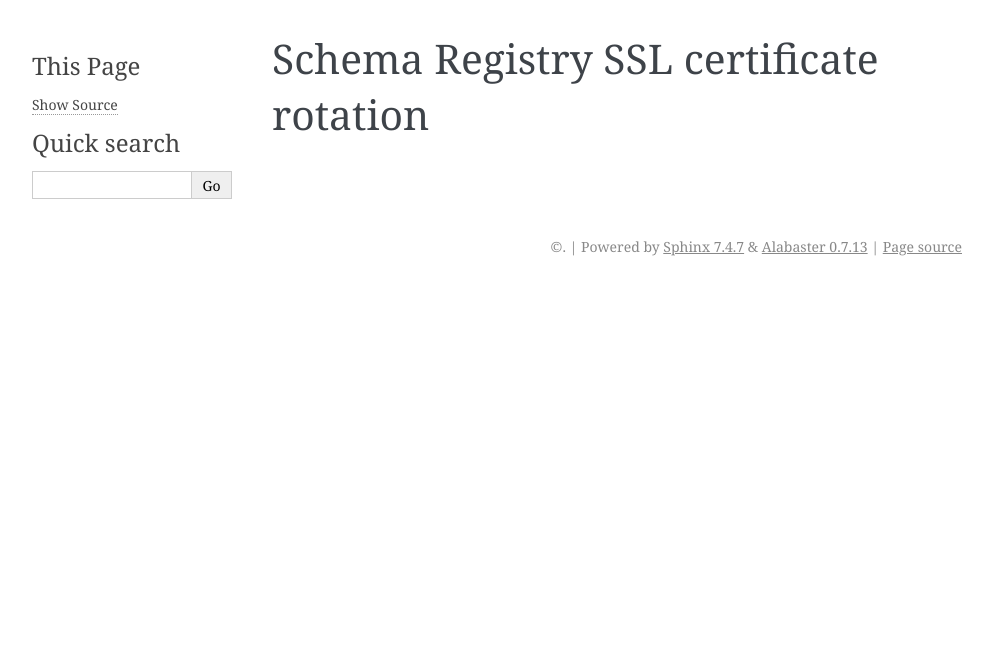
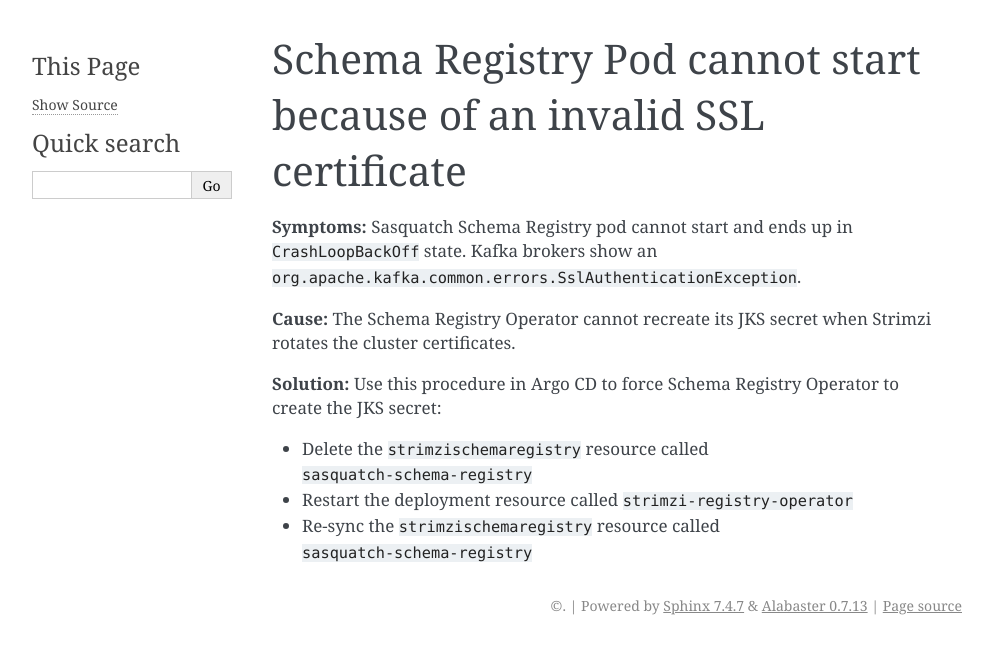
Before and after one commit to lsst-sqre/sasquatch, a Sphinx documentation site: the page built from docs/developer-guide/schema-registry-ssl.rst, in a window 1280 px wide. Shown: the top 654 px of the page, without its empty margins (148-1141 px from the left). Built offline with Sphinx 7.4.7, drawn with Linux system fonts in a browser that asks for light colours.

Commit message:
Add schema registry troubleshooting procedure

```diff
--- a/docs/developer-guide/schema-registry-ssl.rst
+++ b/docs/developer-guide/schema-registry-ssl.rst
@@ -1,5 +1,19 @@
 .. _schema-registry-ssl:
 
-########################################
-Schema Registry SSL certificate rotation
-########################################
+######################################################################
+Schema Registry Pod cannot start because of an invalid SSL certificate
+######################################################################
+
+**Symptoms:**
+Sasquatch Schema Registry pod cannot start and ends up in ``CrashLoopBackOff`` state.
+Kafka brokers show an ``org.apache.kafka.common.errors.SslAuthenticationException``.
+
+**Cause:**
+The Schema Registry Operator cannot recreate its JKS secret when Strimzi rotates the cluster certificates.
+
+**Solution:**
+Use this procedure in Argo CD to force Schema Registry Operator to create the JKS secret:
+
+- Delete the ``strimzischemaregistry`` resource called ``sasquatch-schema-registry``
+- Restart the deployment resource called ``strimzi-registry-operator``
+- Re-sync the ``strimzischemaregistry`` resource called ``sasquatch-schema-registry``
```
